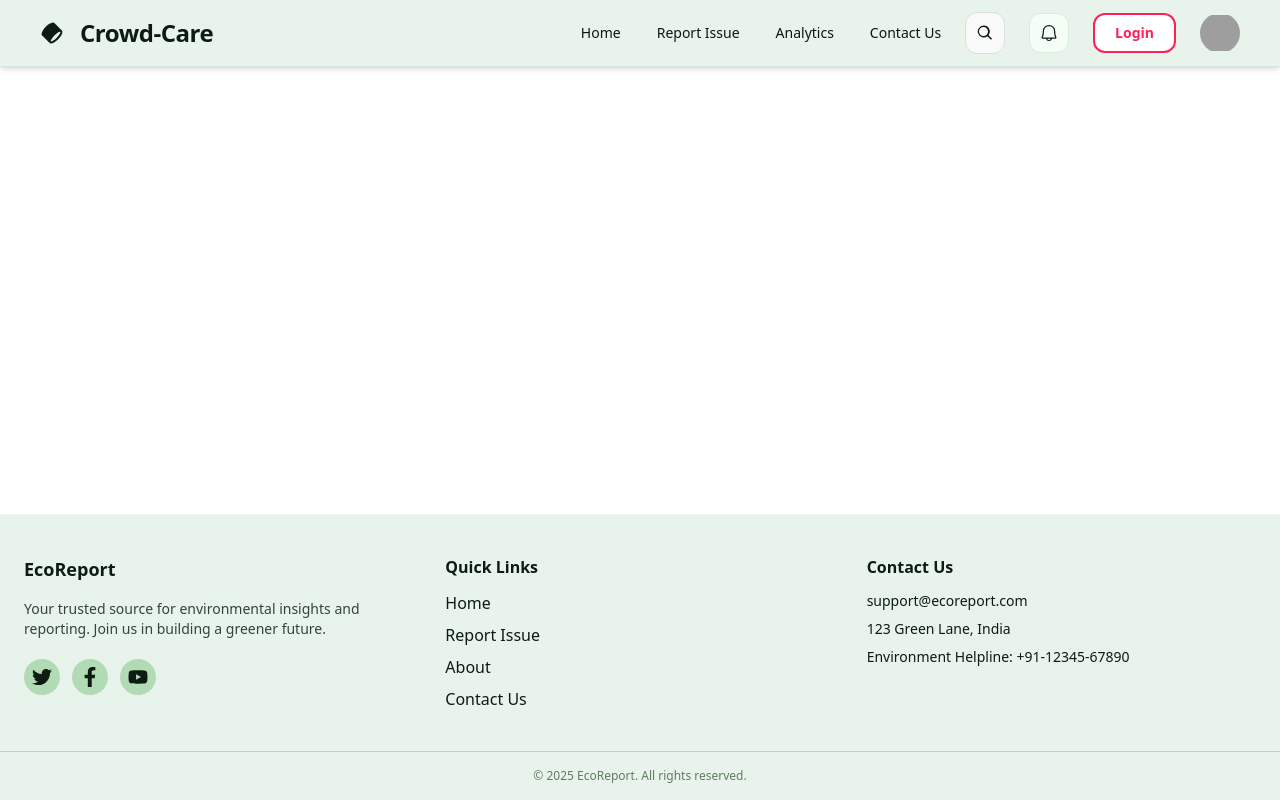
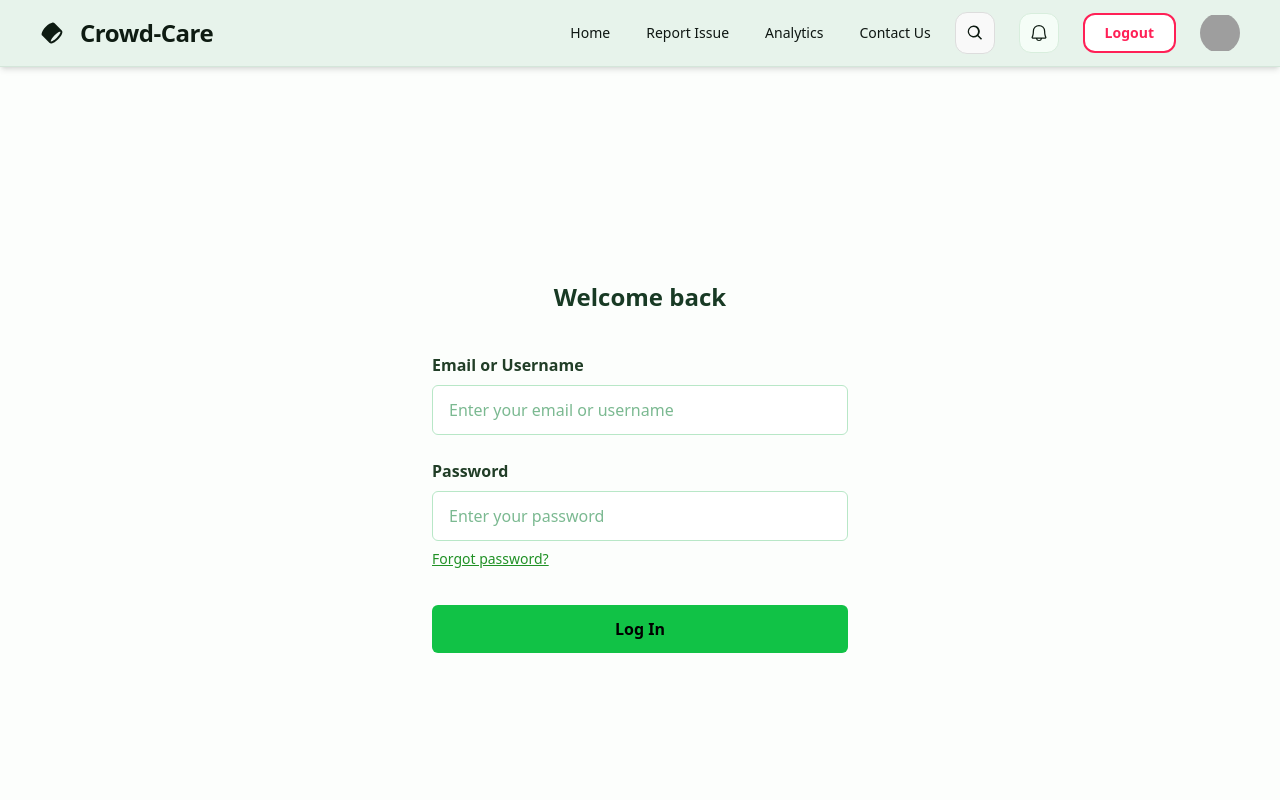
Before and after one commit to aryan2310-pixel/Crowd-Care, a React (Vite) app in the folder Frontend/crowd-care/: page /login in a window 1280 px wide. Shown: the top 800 px of the page. Built offline with nearby package versions, Linux system fonts and the light colour scheme; grey boxes are pictures that could not be loaded.

Commit message:
Login Logout system about to be started only frontend part done

```diff
--- a/Frontend/crowd-care/src/App.jsx
+++ b/Frontend/crowd-care/src/App.jsx
@@ -5,6 +5,7 @@ import Footer from "./Components/Footer";
 import ReportIssues from "./Pages/ReportIssues";
 import Analytics from "./Pages/Analytics";
 import Home from "./Pages/Home";
+import Login from "./Pages/Login";
 import ContactUS from "./Pages/ContactUS";
 
 const App = () => {
@@ -18,6 +19,7 @@ const App = () => {
             <Route path="/report" element={<ReportIssues />} />
             <Route path="/analytics" element={<Analytics />} />
             <Route path="/ContactUS" element={<ContactUS />} />
+             <Route path="/login" element={<Login />} />
             {/* Optional: Add 404 route */}
             {/* <Route path="*" element={<NotFound />} /> */}
           </Routes>
--- a/Frontend/crowd-care/src/Components/Navbar.jsx
+++ b/Frontend/crowd-care/src/Components/Navbar.jsx
@@ -11,6 +11,11 @@ const Navbar = () => {
     { name: "Analytics", path: "/analytics" },
     { name: "Contact Us", path: "/ContactUS" },
   ];
+
+  const handleLogout = () => {
+    localStorage.removeItem("authToken"); // Adjust as per your auth token key
+    navigate("/login");
+  };
 
   return (
     <header
@@ -56,13 +61,12 @@ const Navbar = () => {
               }
             >
               {name}
-              {/* Underline animation */}
               <span className="absolute left-0 bottom-[-4px] h-[2px] w-0 bg-rose-500 transition-all duration-300 group-hover:w-full"></span>
             </NavLink>
           ))}
         </nav>
 
-        {/* Search (Expandable Input with hover + click) */}
+        {/* Search */}
         <div
           className="relative flex items-center"
           onMouseEnter={() => setShowSearch(true)}
@@ -73,7 +77,6 @@ const Navbar = () => {
               showSearch ? "w-56 px-2" : "w-10"
             }`}
           >
-            {/* Icon */}
             <button
               onClick={() => setShowSearch(!showSearch)}
               className="flex items-center justify-center text-[#0e1b12] size-10 transition-all duration-300 hover:text-rose-500"
@@ -90,7 +93,6 @@ const Navbar = () => {
               </svg>
             </button>
 
-            {/* Expanding Input */}
             {showSearch && (
               <input
                 type="text"
@@ -118,9 +120,12 @@ const Navbar = () => {
           </svg>
         </button>
 
-        {/* Login Button */}
-        <button className="px-5 py-2 rounded-xl border-2 border-rose-500 bg-white text-rose-500 font-bold text-sm transition-all duration-300 ease-in-out hover:bg-rose-500 hover:text-white hover:shadow-lg hover:shadow-rose-300">
-          Login
+        {/* Logout Button */}
+        <button
+          onClick={handleLogout}
+          className="px-5 py-2 rounded-xl border-2 border-rose-500 bg-white text-rose-500 font-bold text-sm transition-all duration-300 ease-in-out hover:bg-rose-500 hover:text-white hover:shadow-lg hover:shadow-rose-300"
+        >
+          Logout
         </button>
 
         {/* Profile Image Button */}
--- /dev/null
+++ b/Frontend/crowd-care/src/Pages/Login.jsx
@@ -0,0 +1,75 @@
+import React, { useState } from "react";
+
+const Login = () => {
+  const [formData, setFormData] = useState({
+    emailOrUsername: "",
+    password: "",
+  });
+
+  const handleChange = (e) => {
+    setFormData((prev) => ({
+      ...prev,
+      [e.target.name]: e.target.value,
+    }));
+  };
+
+  // Placeholder for future backend integration
+  const handleSubmit = (e) => {
+    e.preventDefault();
+    // Add authentication logic here
+  };
+
+  return (
+    <div className="min-h-screen flex items-center justify-center bg-[#fcfefc]">
+      <form
+        className="w-full max-w-md bg-transparent rounded-xl px-4 py-10"
+        onSubmit={handleSubmit}
+      >
+        <h1 className="text-2xl font-bold text-[#183a24] mb-10 text-center">
+          Welcome back
+        </h1>
+        <div className="mb-4">
+          <label className="block text-[#213e27] font-semibold mb-2">
+            Email or Username
+          </label>
+          <input
+            type="text"
+            name="emailOrUsername"
+            placeholder="Enter your email or username"
+            value={formData.emailOrUsername}
+            onChange={handleChange}
+            className="w-full border border-[#b8e7c7] rounded-md bg-[#fff] px-4 py-3 text-[#11c246] placeholder-[#7bb991] transition focus:outline-none focus:border-[#11c246]"
+            required
+          />
+        </div>
+        <div className="mb-2 mt-6">
+          <label className="block text-[#213e27] font-semibold mb-2">
+            Password
+          </label>
+          <input
+            type="password"
+            name="password"
+            placeholder="Enter your password"
+            value={formData.password}
+            onChange={handleChange}
+            className="w-full border border-[#b8e7c7] rounded-md bg-[#fff] px-4 py-3 text-[#11c246] placeholder-[#7bb991] transition focus:outline-none focus:border-[#11c246]"
+            required
+          />
+        </div>
+        <div className="flex justify-start mb-6 mt-2">
+          <a href="/forgot-password" className="text-[#209125] text-sm underline">
+            Forgot password?
+          </a>
+        </div>
+        <button
+          type="submit"
+          className="w-full bg-[#11c246] text-black font-semibold py-3 rounded-md transition hover:bg-[#07a43c] mt-3"
+        >
+          Log In
+        </button>
+      </form>
+    </div>
+  );
+};
+
+export default Login;
```
Also changed, not shown: 1 other file (tests, documents, lock files or other folders).
